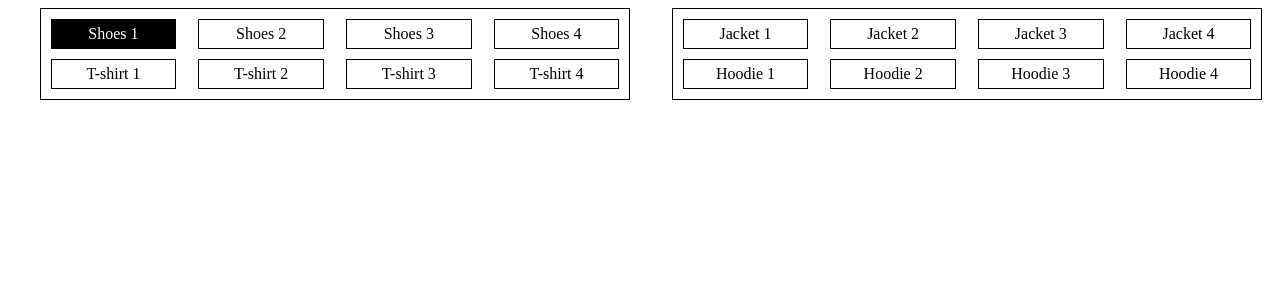
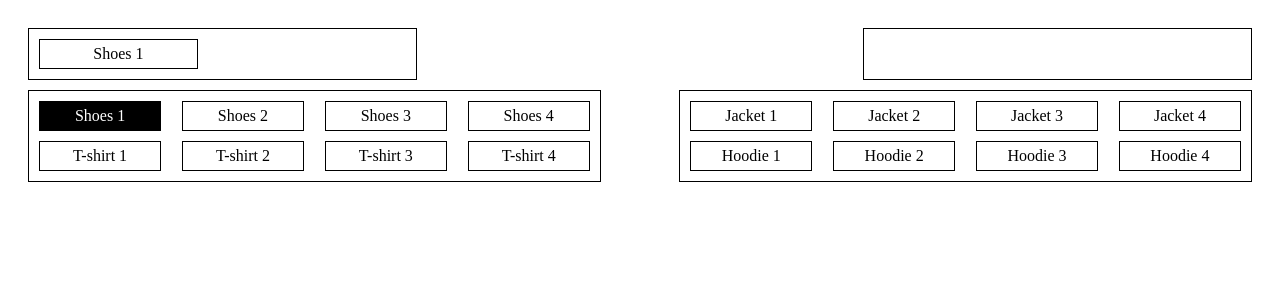
Before and after one commit to parunkov/vue5, a Vue app: page / in a window 1280 px wide. Both pictures are taken after a click on the element "Shoes 1". Shown: the top 300 px of the page. Built offline with nearby package versions, Linux system fonts and the light colour scheme.

Commit message:
top panel

```diff
--- a/src/App.vue
+++ b/src/App.vue
@@ -70,6 +70,8 @@ const rightData = ref([
     name: 'Hoodie 4',
   },
 ]);
+const leftSelected = ref([]);
+const rightSelected = ref([]);
 
 const onLeftSelect = (event) => {
   const cardData = leftData.value.find((item) => item.id === event.id);
@@ -77,6 +79,13 @@ const onLeftSelect = (event) => {
   const selectedCards = leftData.value.filter((item) => item.selected);
   if (!event.selected || (event.selected && selectedCards.length < 6)) {
     cardData.selected = event.selected;
+    const selectedCards = leftSelected.value;
+    if (event.selected) {
+      selectedCards.push(cardData);
+      leftSelected.value = selectedCards;
+    } else {
+      leftSelected.value = selectedCards.filter((item) => item.id !== event.id);
+    }
   }
 
   leftData.value[index] = cardData;
@@ -88,6 +97,7 @@ const onRightSelect = (event) => {
       item.selected = false;
     });
     rightData.value[index].selected = true;
+    rightSelected.value = [rightData.value[index]];
   }
 };
 </script>
@@ -95,11 +105,17 @@ const onRightSelect = (event) => {
 <template>
   <div class="container">
     <div class="panel-wrapper">
+      <div class="top-panel left">
+        <div v-for="item in leftSelected" :key="item.id" class="top-card">{{ item.name }}</div>
+      </div>
+      <div class="top-panel right">
+        <div v-for="item in rightSelected" :key="item.id" class="top-card">{{ item.name }}</div>
+      </div>
+    </div>
+    <div class="panel-wrapper">
       <div class="panel">
         <data-panel :data="leftData" @select="onLeftSelect" />
       </div>
-    </div>
-    <div class="panel-wrapper">
       <div class="panel">
         <data-panel :data="rightData" @select="onRightSelect" />
       </div>
@@ -116,15 +132,19 @@ const onRightSelect = (event) => {
   color: black;
   margin-top: 60px;
 }
+
 .container {
+  padding: 20px;
+}
+
+.panel-wrapper {
+  width: 100%;
   display: flex;
-  justify-content: space-around;
+  justify-content: space-between;
 }
-.panel-wrapper {
+
+.panel {
   width: 45%;
-}
-.panel {
-  width: 100%;
   display: flex;
   justify-content: space-between;
   flex-wrap: wrap;
@@ -132,4 +152,24 @@ const onRightSelect = (event) => {
   padding: 10px;
   padding-bottom: 0;
 }
+
+.top-panel {
+  display: flex;
+  flex-wrap: wrap;
+  align-items: start;
+  width: 30%;
+  border: 1px solid black;
+  padding: 10px;
+  padding-bottom: 0;
+  margin-bottom: 10px;
+  min-height: 38px;
+}
+.top-card {
+  width: 40%;
+  padding: 5px;
+  border: 1px solid black;
+  margin-bottom: 10px;
+  text-align: center;
+  margin-right: 10px;
+}
 </style>
--- a/src/components/DataPanel.vue
+++ b/src/components/DataPanel.vue
@@ -17,7 +17,3 @@ const onSelect = (event) => {
     item.name
   }}</data-item>
 </template>
-
-<!-- <style lang="scss" scoped>
-
-</style> -->
```
